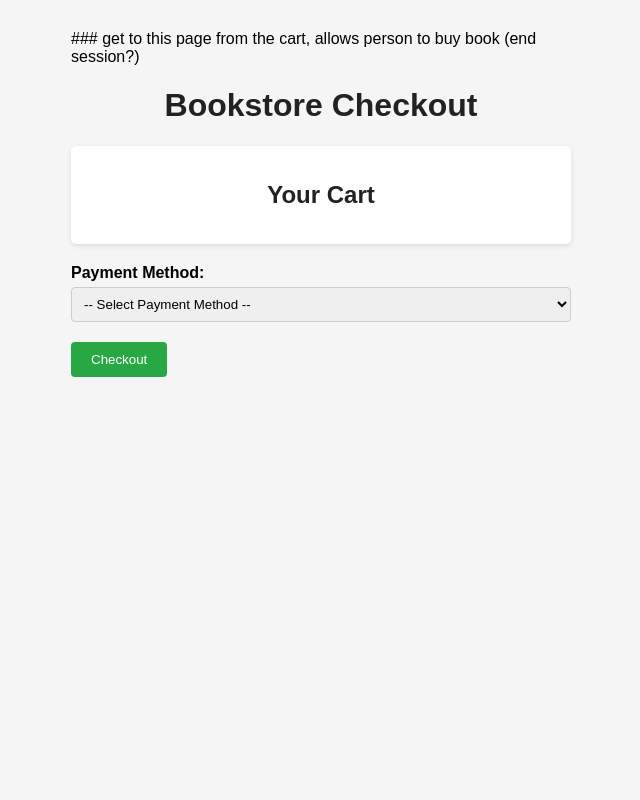
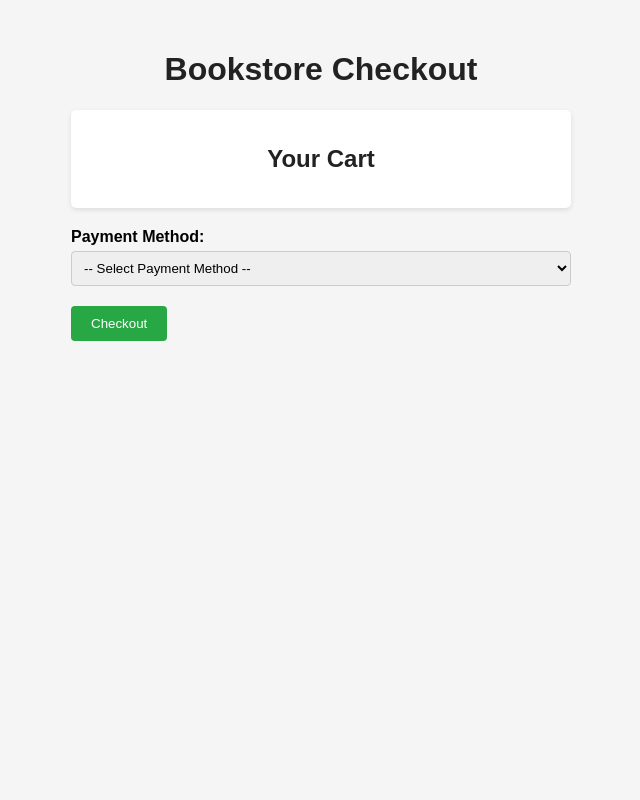
Before and after one commit to ib22c/cop4521-term-proj, a Flask app: template templates/checkout.html in a window 1280 px wide. Shown: the whole page, without its empty margins (319-959 px from the left). Run offline with Flask 3, Linux system fonts and the light colour scheme; the template is opened without the code that fills it, so the values that code supplies are empty.

Commit message:
Update checkout.html

```diff
--- a/templates/checkout.html
+++ b/templates/checkout.html
@@ -1,4 +1,4 @@
-### get to this page from the cart, allows person to buy book (end session?)
+<!-- get to this page from the cart, allows person to buy book (end session?)-->
 <!DOCTYPE html>
 <html lang="en">
 <head>
```
